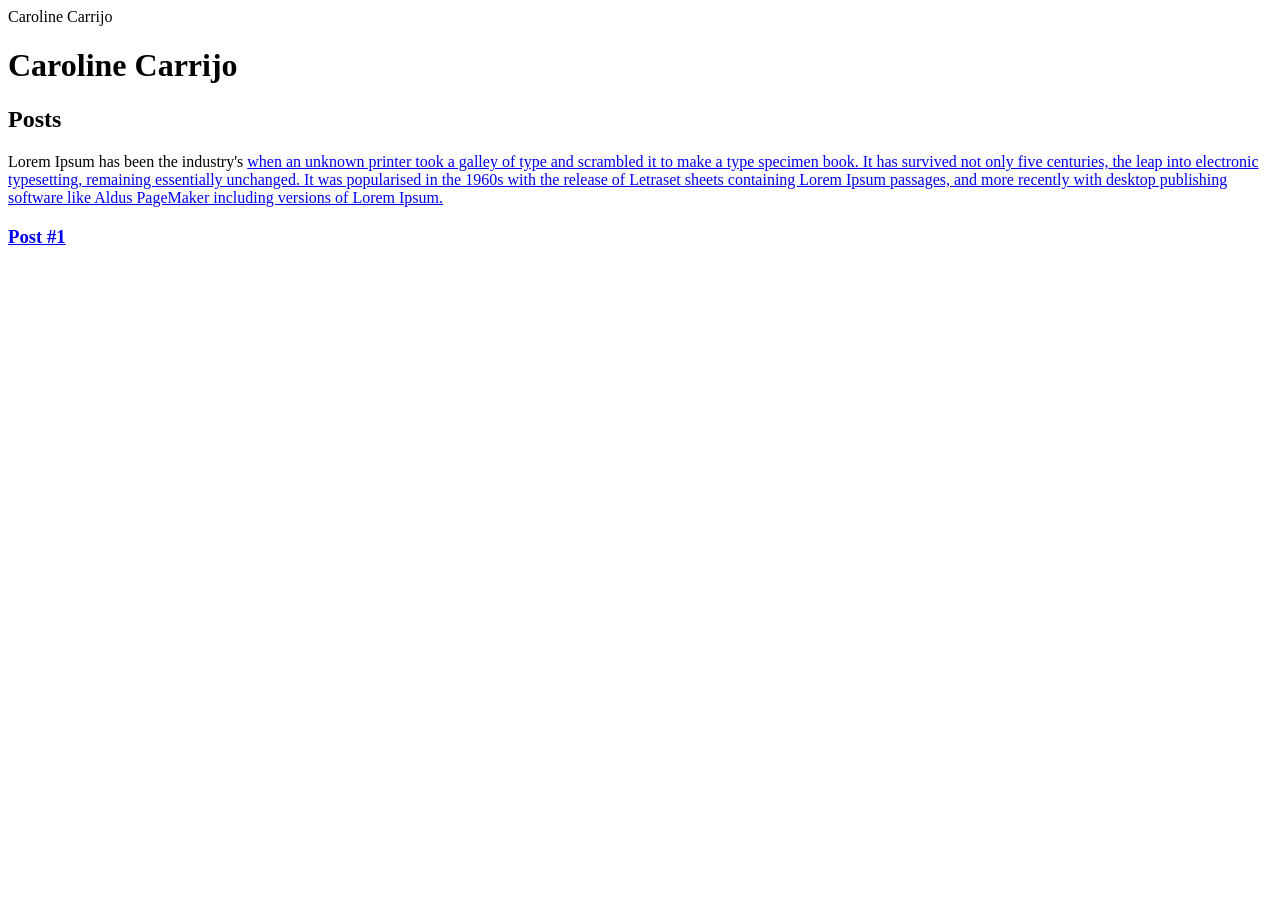
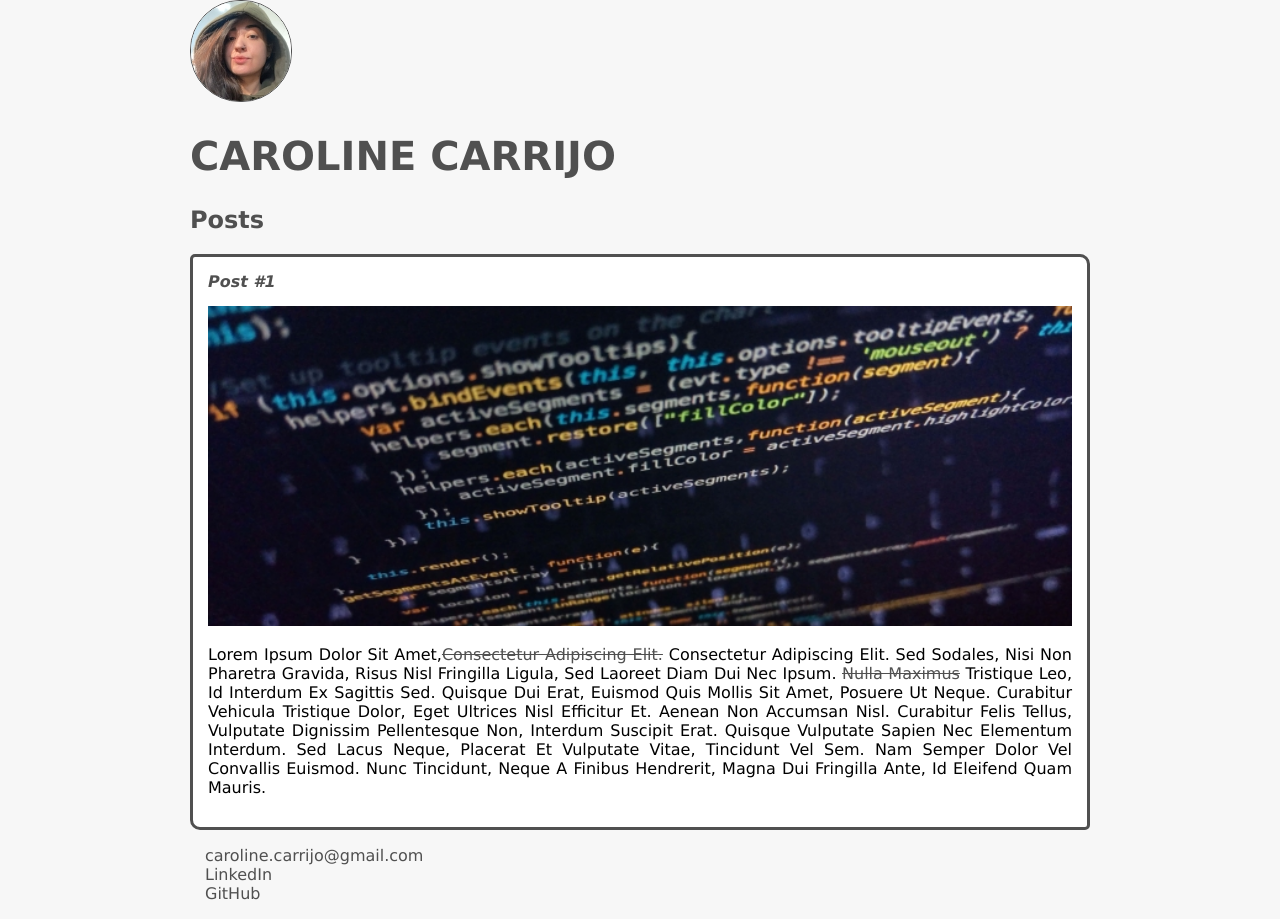
Before and after one commit to carolcarrijo/dio-desafio-github-primeiro-repositorio, a plain HTML site: page Estudos HTML/index.html in a window 1280 px wide. Before the commit the page ends 800 px from the top, so only its background shows below. Drawn offline with Linux system fonts and the light colour scheme.

Commit message:
commit das atualizações de aulas assistidas

```diff
--- a/Estudos HTML/index.html
+++ b/Estudos HTML/index.html
@@ -3,25 +3,39 @@
     <head>
         <meta charset="utf-8">
         <title> Caroline Carrijo</title>
+        <link rel="stylesheet" href="style.css"
     </head>
     <body>
-        Caroline Carrijo
-    </body>
-    <header>
-        <h1>Caroline Carrijo</h1>
+        <header>
+            <img src="caroline-carrijo.jpg" alt="Foto de rosto da Caroline Carrijo" class="photo">
+            <h1 id="title">Caroline Carrijo</h1>
         </header>
         <section>
             <header>
-                <h2> Posts</h2>
+                <h2 class="subtitle"> Posts</h2>
             </header>
-            <p>
-                Lorem Ipsum has been the industry's <a href="https://www.linkedin.com/in/caroline-carrijo-72976398/" target="_blank" ever since the 1500s,</a> when an unknown printer took a galley of type and scrambled it to make a type specimen book. It has survived not only five centuries,<a href="mailto:caroline.carrijo@gmail.com"<\a> the leap into electronic typesetting, remaining essentially unchanged. It was popularised in the 1960s with the release of Letraset sheets containing Lorem Ipsum passages, and more recently with desktop publishing software like Aldus PageMaker including versions of Lorem Ipsum.
-            </p>
-            <article>
+            <article class="post">
                 <header>
-                    <h3> Post #1   </h3>
+                    <h3 class="post_title"> Post #1   </h3>
+                    <img src="Post 1..jpg" alt="Editor de texto contendo código HTML." class="post_image">
                 </header>
+                    <p class="post_content">
+                        Lorem ipsum dolor sit amet,<a href="https://www.linkedin.com/in/carrijocarol/" target="_blank" >consectetur adipiscing elit.</a> consectetur adipiscing elit. Sed sodales, nisi non pharetra gravida, risus nisl fringilla ligula, sed laoreet diam dui nec ipsum. <a href="mailto:caroline.carrijo@gmail.com"> Nulla maximus</a> tristique leo, id interdum ex sagittis sed. Quisque dui erat, euismod quis mollis sit amet, posuere ut neque. Curabitur vehicula tristique dolor, eget ultrices nisl efficitur et. Aenean non accumsan nisl. Curabitur felis tellus, vulputate dignissim pellentesque non, interdum suscipit erat. Quisque vulputate sapien nec elementum interdum. Sed lacus neque, placerat et vulputate vitae, tincidunt vel sem. Nam semper dolor vel convallis euismod. Nunc tincidunt, neque a finibus hendrerit, magna dui fringilla ante, id eleifend quam mauris.
+                    </p>
+
             </article>
         </section>
-        <footer></footer>
+        <footer>
+            <ul class="contacts_list">
+                <li>
+                    <a href="mailto:caroline.carrijo@gmail.com"> caroline.carrijo@gmail.com</a>
+                </li>
+                <li>
+                    <a href="https://www.linkedin.com/in/carrijocarol/" target="_blank">LinkedIn</a>
+                </li>
+                <li>
+                    <a href="https://github.com/carolcarrijo" target="_blank">GitHub</a>
+                </li>
+            </ul>
+        </footer>
 </html>
--- /dev/null
+++ b/Estudos HTML/style.css
@@ -0,0 +1,62 @@
+body{
+    background: #f7f7f7;
+    font-family: Verdana;
+    width: 900px;
+    max-width: 900px;
+    margin: auto;
+}
+
+.photo  {
+    border: 1px solid #505050;
+    border-radius: 50px;
+}
+
+#title, .subtitle, .post_title{
+    color: #505050;
+}
+
+#title {
+    font-size: 40px;
+    text-transform: uppercase;
+}
+
+a  {
+    text-decoration:  line-through;
+    color: #505050;
+}
+
+.post_title{
+    font-size: 16px;
+    font-style: italic;
+    margin: 0;
+    margin-bottom: 15px ;
+  }
+
+.post {
+    background: #FFF;
+    padding: 15px;
+    border: 3px solid #505050;
+    margin-bottom: 15px;
+    border-radius: 5px 10px;
+}
+
+.post_content  {
+    margin: 0;
+    margin-bottom: 15px;
+    text-transform: capitalize;
+    text-align: justify;
+
+}
+
+.post_image {
+    margin-bottom: 15px;
+    width: 100%;
+}
+
+.contacts_list  {
+    list-style-type: none;
+    padding-left: 15px;
+}
+.contacts_list li a {
+    text-decoration: none;
+}
```
Also changed, not shown: Estudos HTML/Anotações HTML.txt, Estudos HTML/Material de apoio CSS3.txt (added), Estudos HTML/Post 1..jpg (added), Estudos HTML/Post 1.jpg (added), Estudos HTML/caroline-carrijo.jpg (added).
